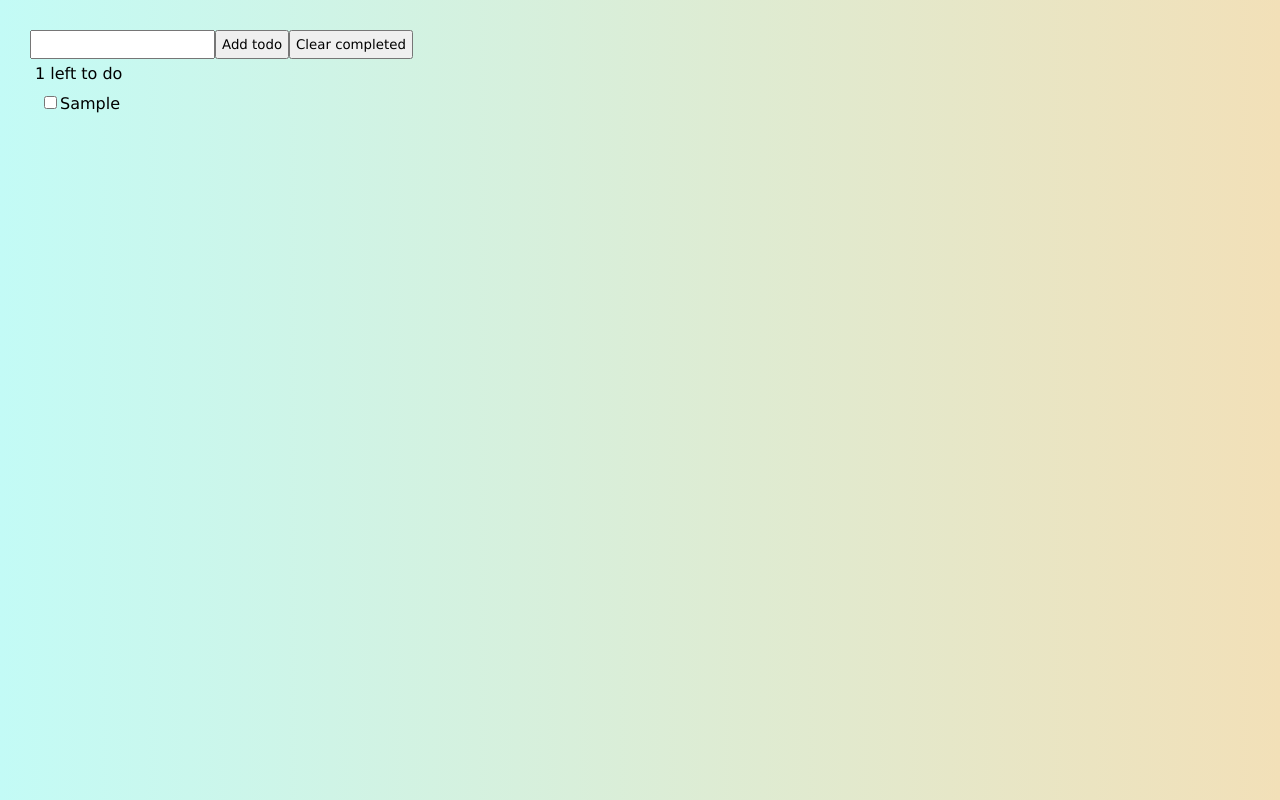
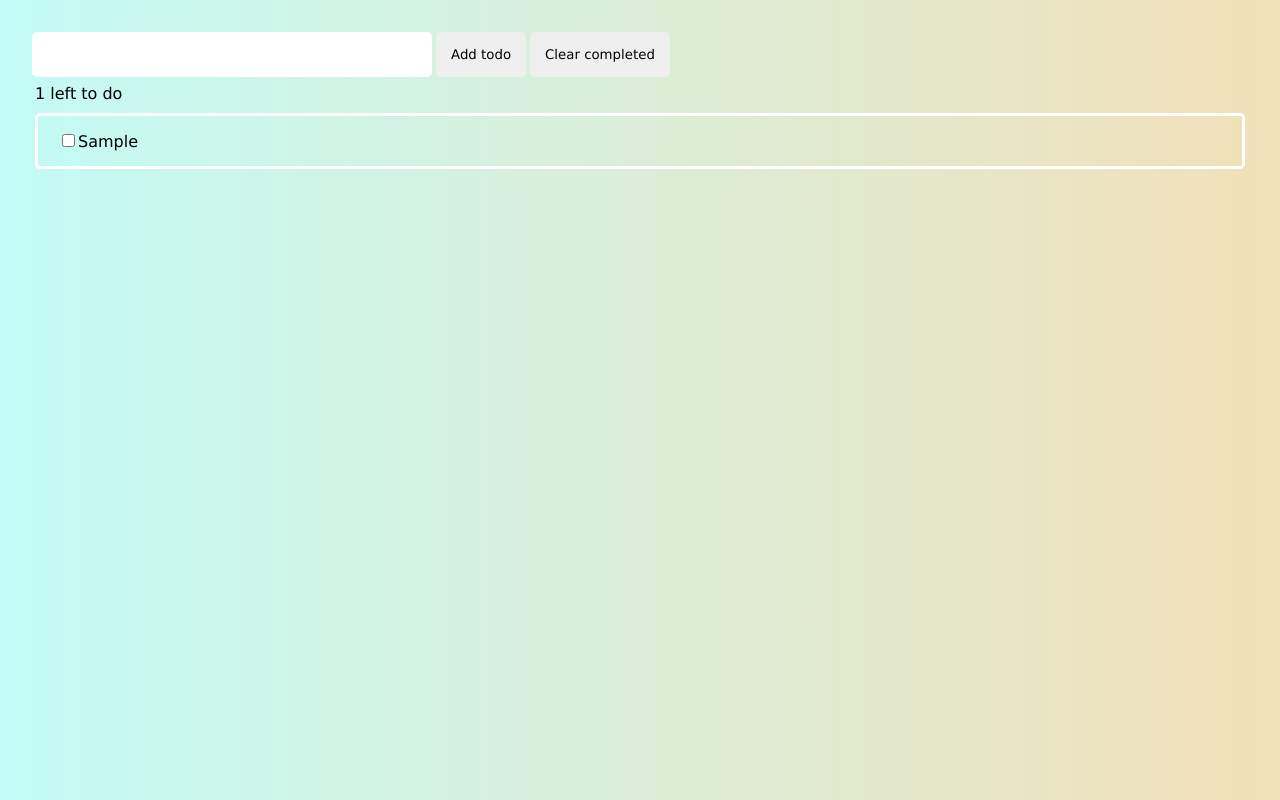
Before and after one commit to slothexpress/todo-list, a React (Create React App) app: page / in a window 1280 px wide. Both pictures are taken after typing "Sample" into the empty fields and a click on the button "Add todo". Built offline with nearby package versions, Linux system fonts and the light colour scheme; the HTML template or start-up script is replaced by a standard one.

Commit message:
Add styling

```diff
--- a/src/App.js
+++ b/src/App.js
@@ -64,7 +64,7 @@ function App() {
       <button onClick={handleClearTodos}>Clear completed</button>
       <div>{todos.filter(todo => !todo.complete).length} left to do</div>
 
-      <TodoList todos={todos} toggleTodo={toggleTodo} />
+      <TodoList todos={todos} toggleTodo={toggleTodo} classname="todo-list" />
 
     </div>
   );
--- /dev/null
+++ b/src/Todo.css
@@ -0,0 +1,6 @@
+.todo {
+    border: solid white;
+    border-radius: 5px;
+    margin: 5px;
+    padding: 15px;
+}
--- a/src/Todo.js
+++ b/src/Todo.js
@@ -1,4 +1,5 @@
 import React from 'react'
+import './Todo.css'
 
 function Todo({ todo, toggleTodo }) {
 
@@ -7,7 +8,7 @@ function Todo({ todo, toggleTodo }) {
     }
 
     return (
-        <div>
+        <div className='todo'>
             <label>
                 <input
                     type='checkbox'
--- /dev/null
+++ b/src/TodoList.css
@@ -0,0 +1,14 @@
+button {
+    border: none;
+    border-radius: 5px;
+    margin: 2px;
+    padding: 15px;
+}
+
+.App > input {
+    border: none;
+    border-radius: 5px;
+    margin: 2px;
+    padding: 15px;
+    width: 400px;
+}
--- a/src/TodoList.js
+++ b/src/TodoList.js
@@ -1,5 +1,6 @@
 import React from 'react';
 import Todo from './Todo';
+import './TodoList.css';
 
 function TodoList({ todos, toggleTodo }) {
   return (
```
